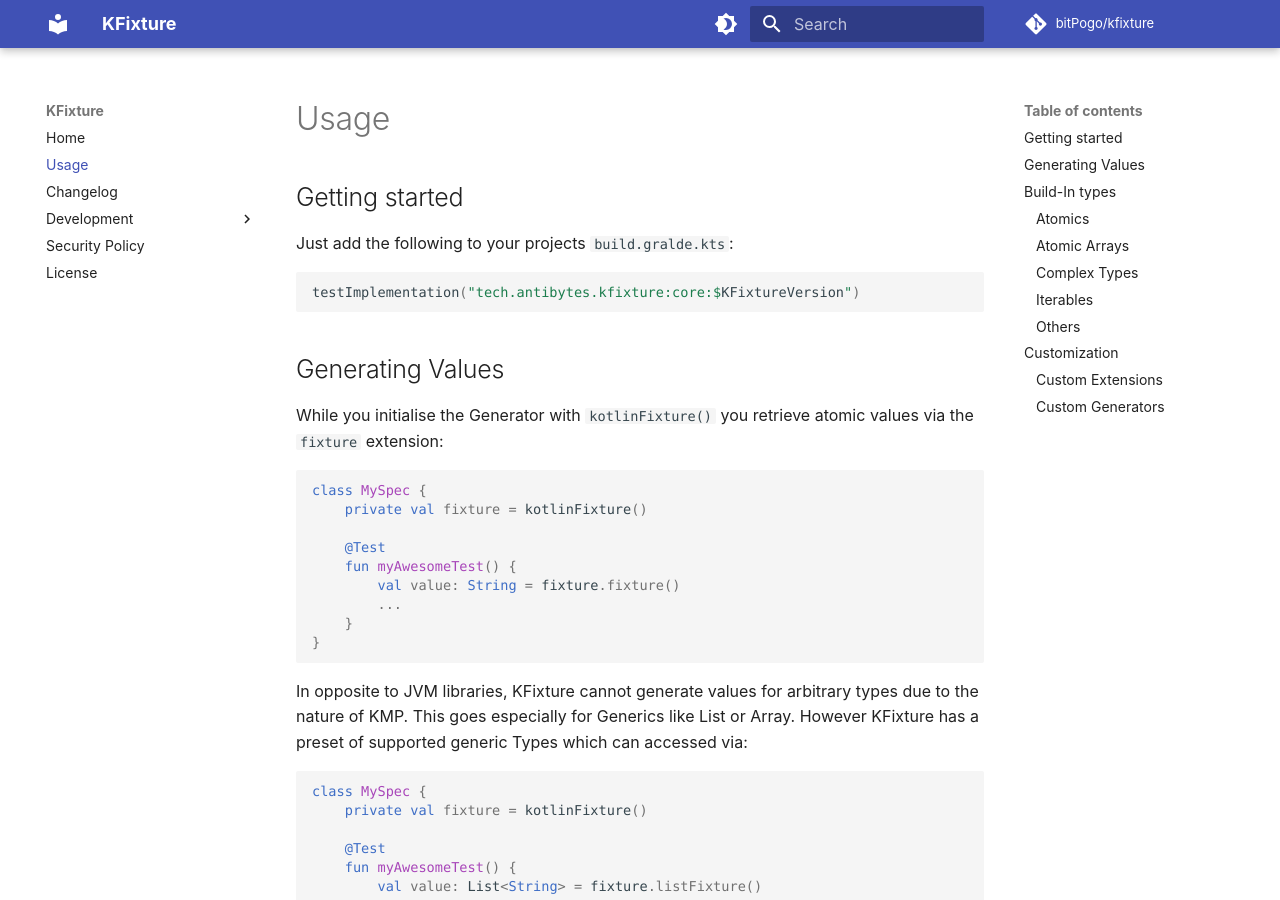
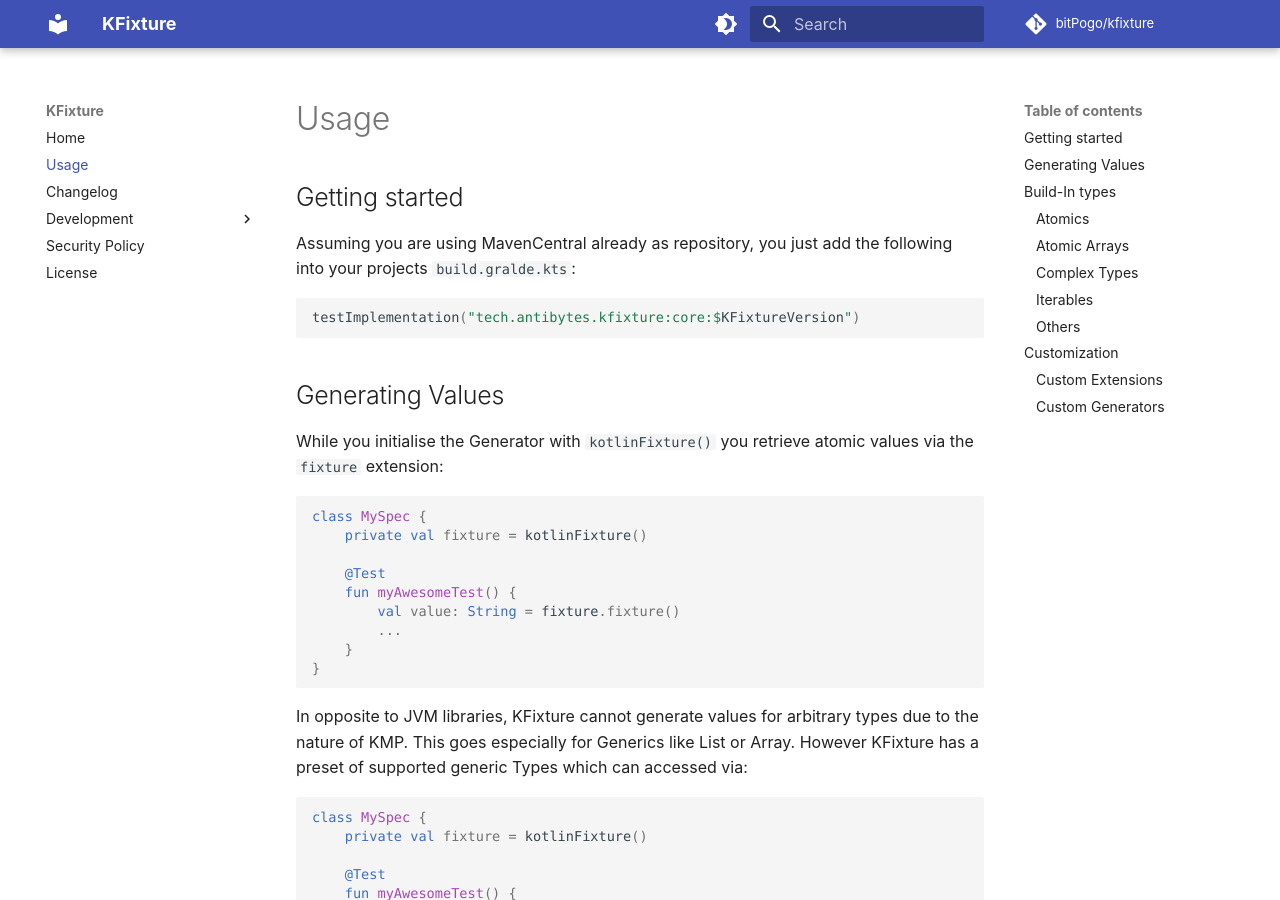
Before and after one commit to bitPogo/kfixture, an MkDocs documentation site: the page built from docs/src/usage.md, in a window 1280 px wide and 900 px high. Built offline with MkDocs 1.6.1 and Material for MkDocs 9.7.7, drawn with Linux system fonts in a browser that asks for light colours; comment, search, counter and statistics services are not loaded; the version menu is left out.

````diff
--- a/docs/src/usage.md
+++ b/docs/src/usage.md
@@ -1,7 +1,7 @@
 # Usage
 
 ## Getting started
-Just add the following to your projects `build.gralde.kts`:
+Assuming you are using MavenCentral already as repository, you just add the following into your projects `build.gralde.kts`:
 ```kotlin
 testImplementation("tech.antibytes.kfixture:core:$KFixtureVersion")
 ```
````
Also changed, not shown: docs/src/development/badges.md (+1 -1 lines), CHANGELOG.md, docs/src/assets/badge-release-latest.svg, 2 other files.
